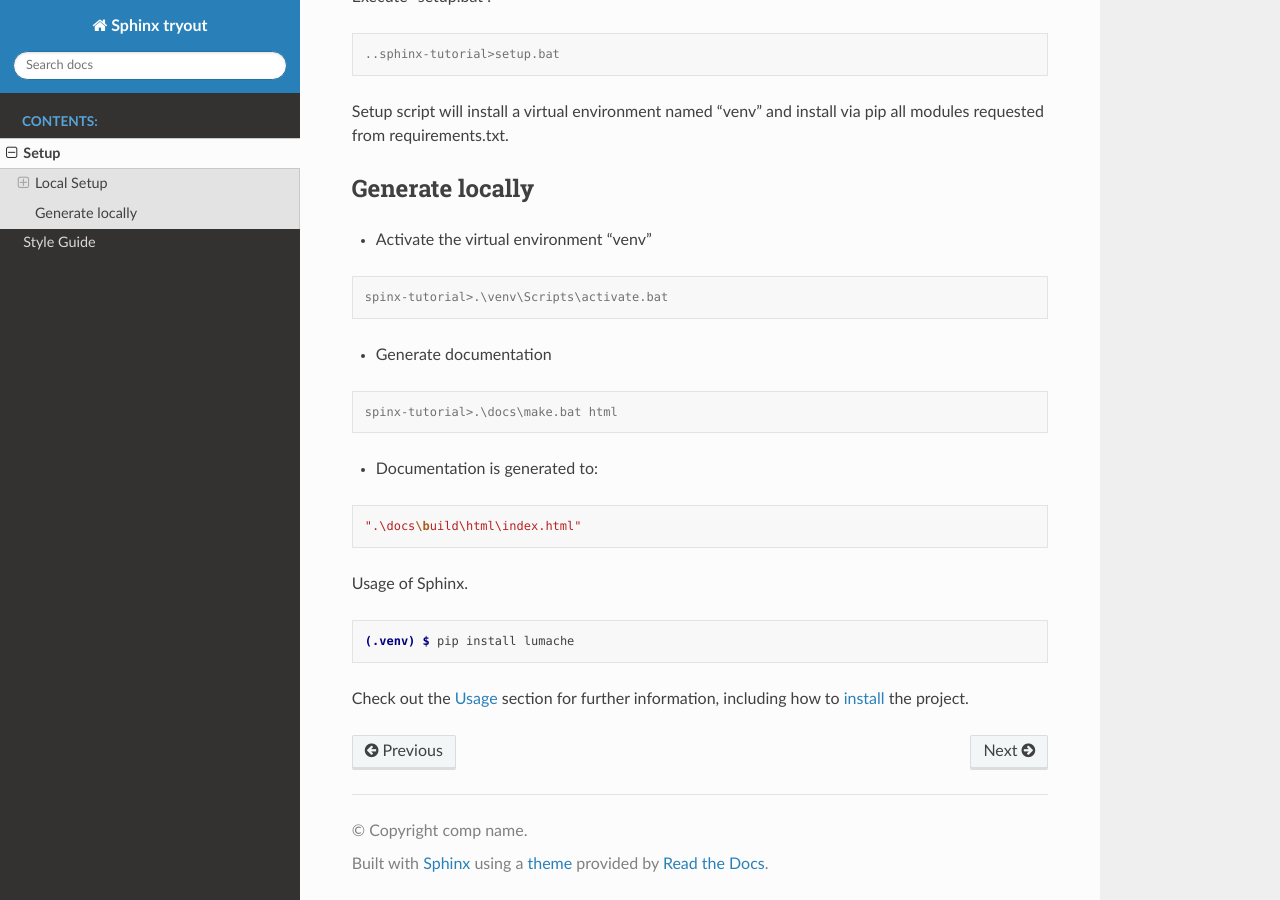
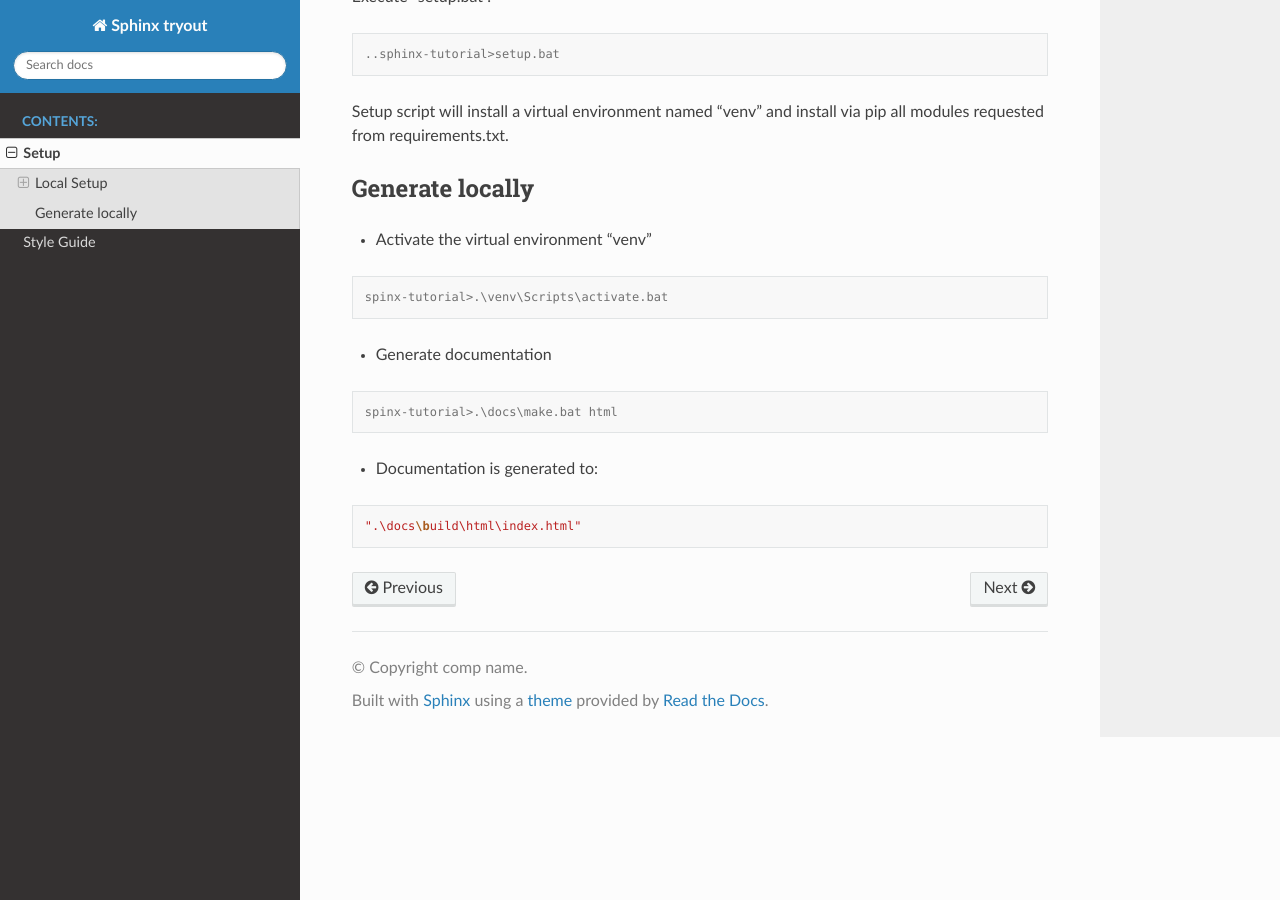
Before and after one commit to DoFiAn/sphinx-tutorial, a Sphinx documentation site: the page built from docs/source/examples/setup.rst, in a window 1280 px wide and 900 px high, scrolled down 934 px. Built offline with Sphinx 7.4.7 and the Read the Docs theme 2.0.0, drawn with Linux system fonts in a browser that asks for light colours; the version number could not be read and is left out.

Commit message:
Usage removed

```diff
--- a/docs/source/examples/setup.rst
+++ b/docs/source/examples/setup.rst
@@ -75,17 +75,3 @@ Generate locally
    ".\docs\build\html\index.html"
 
 .. _installation:
-
-Installation
-------------
-
-Usage of Sphinx.
-
-.. code-block:: console
-
-   (.venv) $ pip install lumache
-
-Other Chapter
--------------
-Check out the :doc:`usage` section for further information, including how to
-:ref:`install <installation>` the project.
```
Also changed, not shown: docs/source/examples/usage.rst (deleted, +0 -18 lines).
